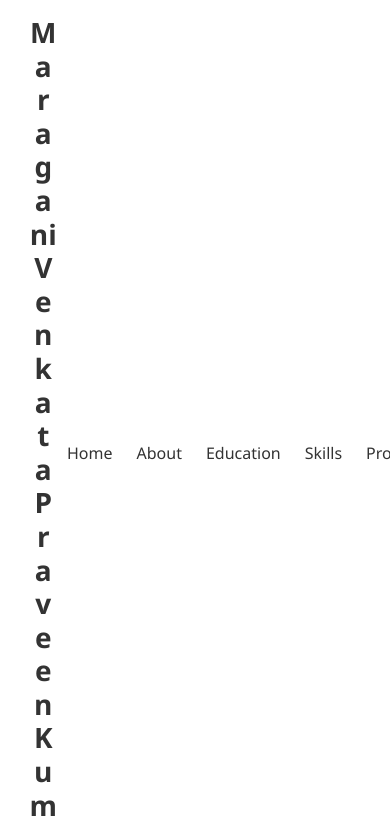
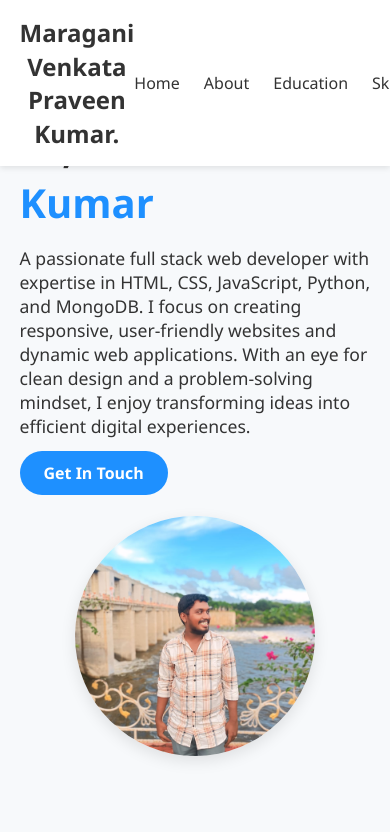
Before and after one commit to praveenmaragani22/myportfolio, a plain HTML site: page index.html in a window 390 px wide. Shown: the top 832 px of the page. Drawn offline with nearby package versions, Linux system fonts and the light colour scheme.

Commit message:
Update style.css

```diff
--- a/style.css
+++ b/style.css
@@ -374,12 +374,17 @@ footer {
 /* Mobile responsive adjustments */
 @media screen and (max-width: 768px) {
   .name-heading {
-    font-size: 28px;
-    line-height: 1.2;
+    font-size: 24px;
+    line-height: 1.4;
     text-align: center;
-    white-space: normal; /* Allow wrapping but control it */
-    word-break: break-word;
-    padding: 0 10px;
+    white-space: normal;
+    word-break: normal;
+    display: block;
+    writing-mode: horizontal-tb !important; /* override any vertical layout */
+  }
+
+  .name-heading span {
+    display: inline !important; /* in case each letter is wrapped in span */
   }
 
   .navbar {
```
